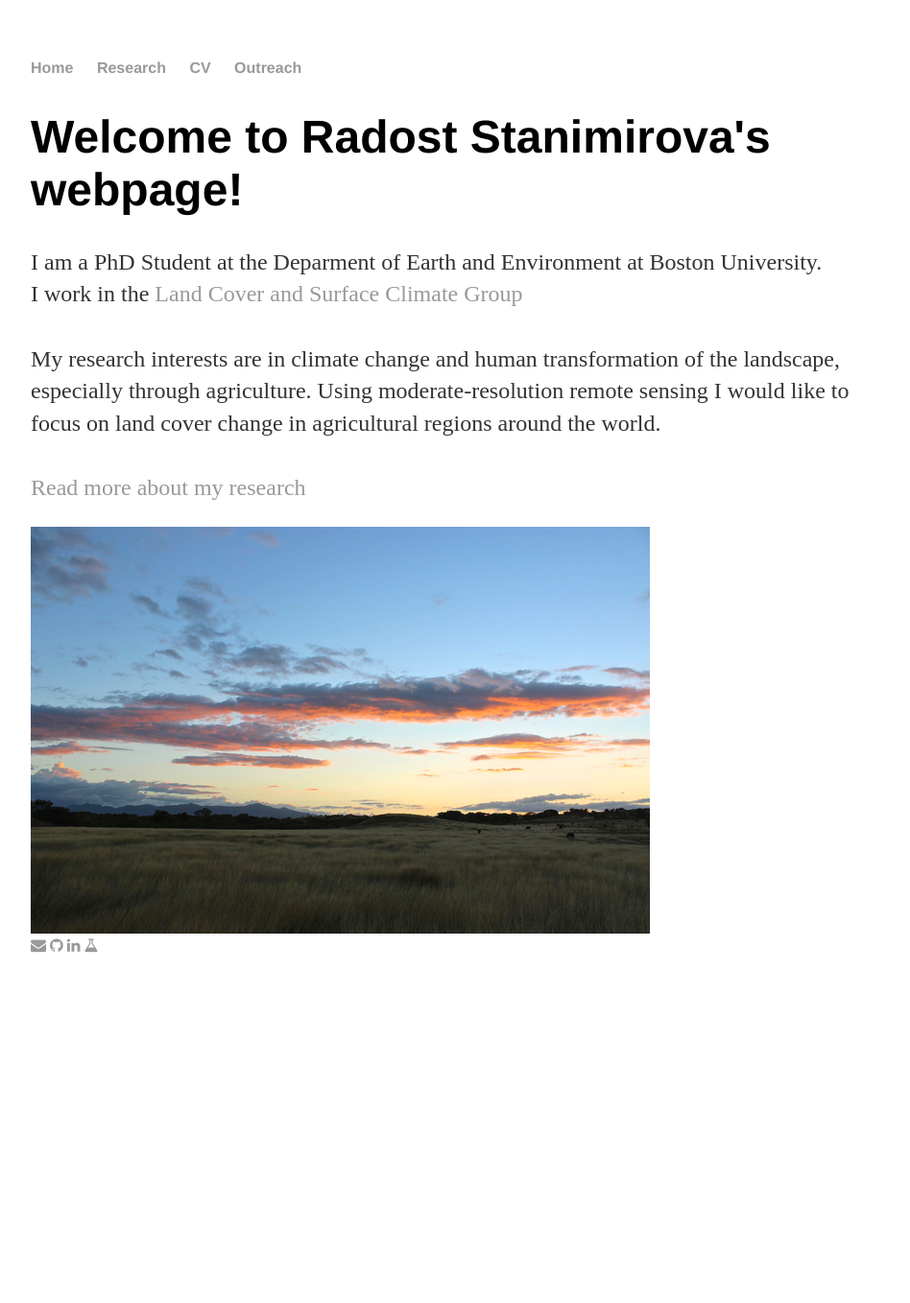
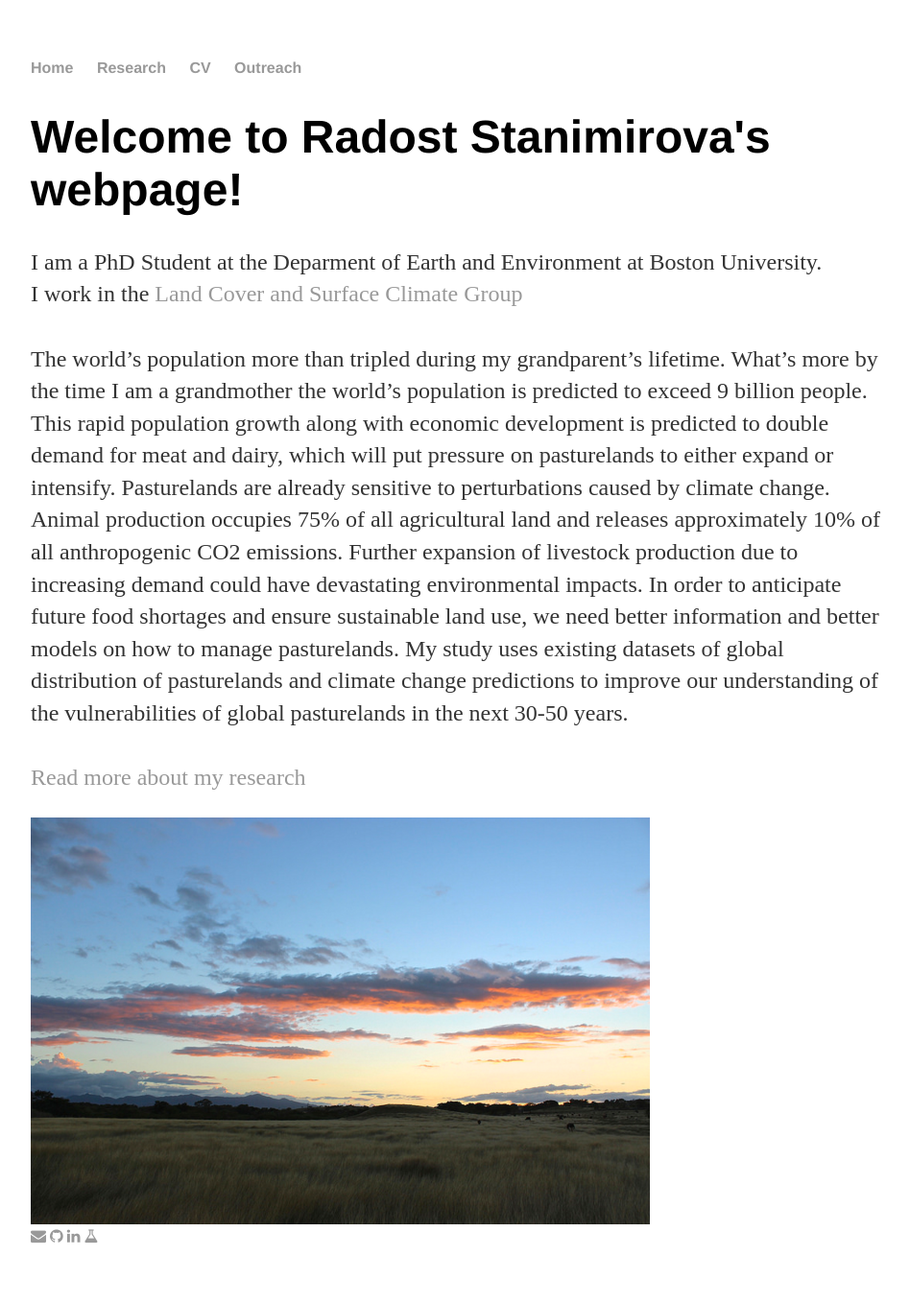
Before and after one commit to rkstan/rkstan.github.io, a Jekyll site: the page built from index.html, in a window 1280 px wide. Shown: the whole page at 96% size, without its empty margins (160-1108 px from the left). Built offline with Jekyll 4.4.1, drawn with Linux system fonts in a browser that asks for light colours; before the commit the page ends 1055 px from its top, so only the background shows below that.

Commit message:
updated landing page info

```diff
--- a/index.html
+++ b/index.html
@@ -9,7 +9,7 @@ title: Radost Stanimirova
 				<p> I am a PhD Student at the Deparment of Earth and Environment at Boston University. <br>
 				I work in the <a href="http://www.bu.edu/lcsc/">Land Cover and Surface Climate Group</a> <br>
 				<br>
-				My research interests are in climate change and human transformation of the landscape, especially through agriculture. Using moderate-resolution remote sensing I would like to focus on land cover change in agricultural regions around the world.<br>
+				The world’s population more than tripled during my grandparent’s lifetime. What’s more by the time I am a grandmother the world’s population is predicted to exceed 9 billion people. This rapid population growth along with economic development is predicted to double demand for meat and dairy, which will put pressure on pasturelands to either expand or intensify. Pasturelands are already sensitive to perturbations caused by climate change. Animal production occupies 75% of all agricultural land and releases approximately 10% of all anthropogenic CO2 emissions. Further expansion of livestock production due to increasing demand could have devastating environmental impacts. In order to anticipate future food shortages and ensure sustainable land use, we need better information and better models on how to manage pasturelands. My study uses existing datasets of global distribution of pasturelands and climate change predictions to improve our understanding of the vulnerabilities of global pasturelands in the next 30-50 years. <br>
 				<br>
 				<a href="/research">Read more about my research</a></p>
 
```
